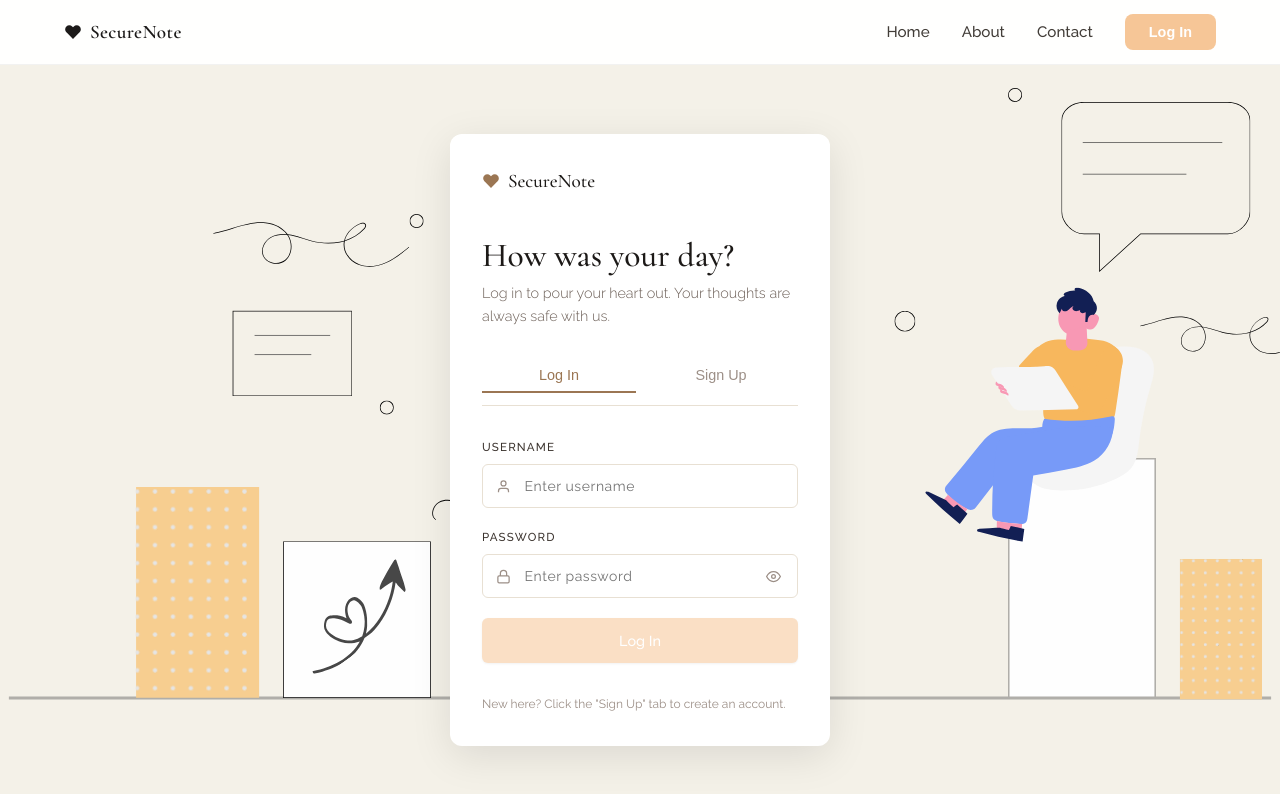
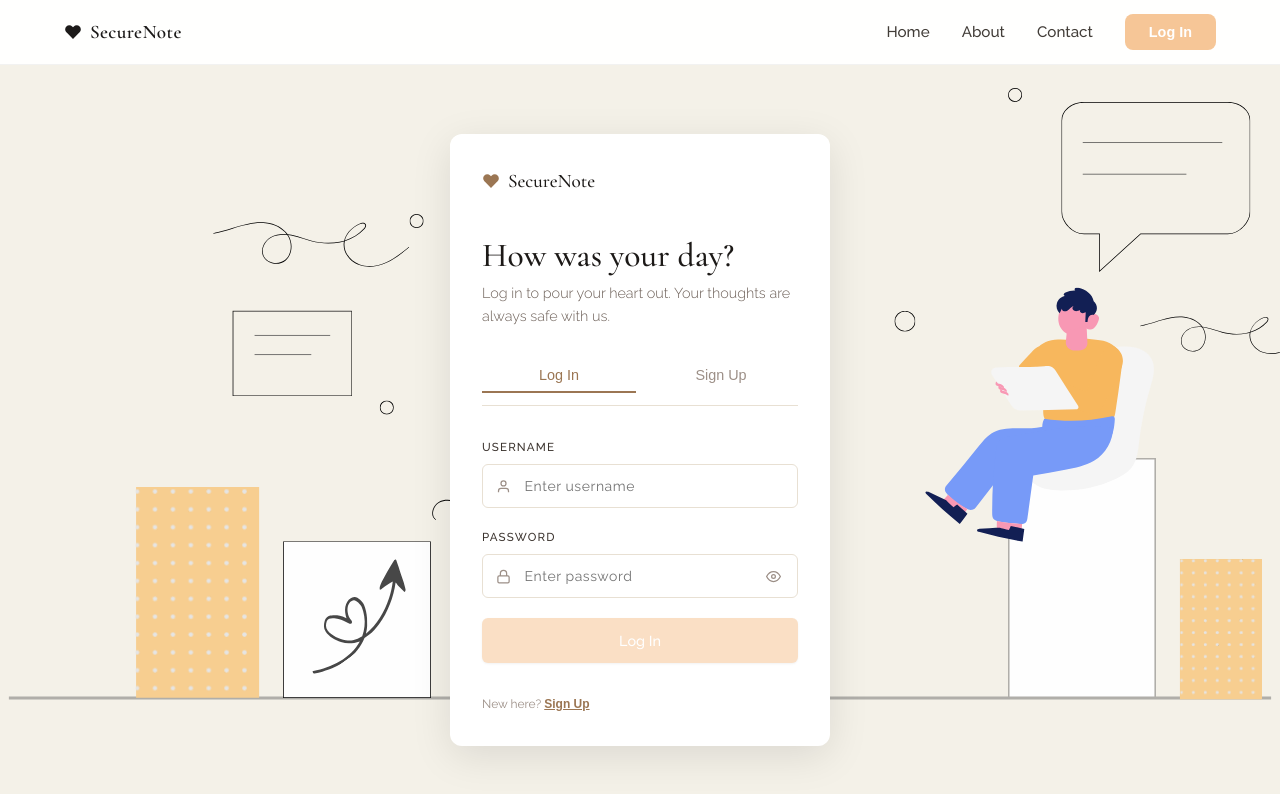
Before and after one commit to tiwaporn15/Secure-Note, a React (Vite) app in the folder frontend/: page / in a window 1280 px wide. Shown: the top 794 px of the page. Built offline with nearby package versions, Linux system fonts and the light colour scheme; no server answers; a web font is replaced by a local one.

Commit message:
UX: Add Sign Up button link in Login page

```diff
--- a/frontend/src/pages/LoginPage.jsx
+++ b/frontend/src/pages/LoginPage.jsx
@@ -207,8 +207,15 @@ export default function LoginPage({ onLogin, onNavigate }) {
 
           <p style={s.hintText}>
             {isSignUp
-              ? 'Already have an account? Click the "Log In" tab above.'
-              : 'New here? Click the "Sign Up" tab to create an account.'}
+              ? 'Already have an account? '
+              : 'New here? '}
+            <button
+              type="button"
+              onClick={() => { setIsSignUp(!isSignUp); setError('') }}
+              style={s.switchTabBtn}
+            >
+              {isSignUp ? 'Log In' : 'Sign Up'}
+            </button>
           </p>
         </div>
       </div>
@@ -310,5 +317,6 @@ const s = {
   loginContainer: { display:'flex', alignItems:'center', justifyContent:'center', width:'100%', minHeight:'100vh', position:'fixed', inset:0, zIndex:10 },
   arrow: { fontSize:'1.1rem' },
   hintText: { fontSize:'0.75rem', color:'var(--charcoal-4)', lineHeight:1.6 },
+  switchTabBtn: { background:'none', border:'none', color:'var(--brown)', fontWeight:600, fontSize:'0.75rem', cursor:'pointer', textDecoration:'underline', padding:0 },
   code: { fontFamily:'monospace', background:'var(--cream-2)', padding:'0.1em 0.4em', borderRadius:'3px', fontSize:'0.85em', color:'var(--brown-dark)' },
 }
```
